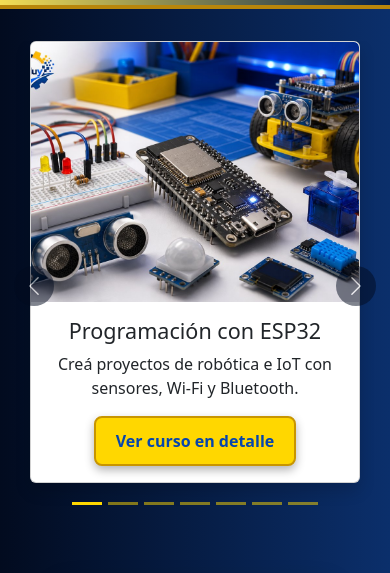
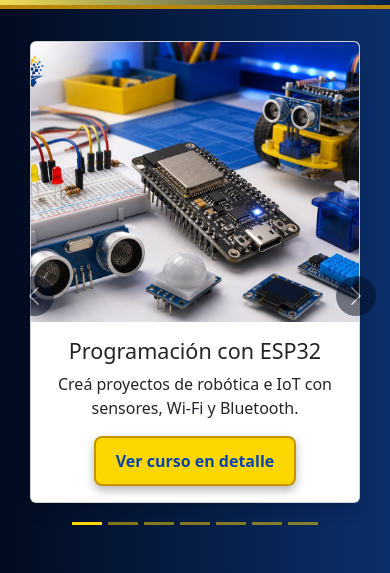
Before and after one commit to marceloprofe/EDUY, a plain HTML site: page index.html in a window 390 px wide. Shown: the part 161-734 px from the top of the page. Drawn offline with nearby package versions, Linux system fonts and the light colour scheme.

Commit message:
Update estilo.css

```diff
--- a/css/estilo.css
+++ b/css/estilo.css
@@ -153,7 +153,7 @@ body {
 }
 
 .tarjeta-curso {
-  max-width: 64rem;
+  max-width: 36rem;
   overflow: hidden;
   transition: transform 180ms ease, box-shadow 180ms ease;
 }
@@ -176,7 +176,6 @@ body {
 .contenido-principal > .carrusel-cursos,
 .contenido-principal > section[aria-labelledby="tituloCarruselCursos"] {
   order: -1;
-  margin-top: 0 !important;
   width: 92vw;
   max-width: 92vw;
   align-self: center;
@@ -194,16 +193,6 @@ body {
   object-fit: cover;
   object-position: center;
   background-color: #f8f9fa;
-}
-
-@media (max-width: 767.98px) {
-  .tarjeta-curso {
-    width: 100%;
-  }
-
-  .tarjeta-curso .card-img-top {
-    height: 260px;
-  }
 }
 
 .carrusel-cursos .carousel-control-prev,
```
